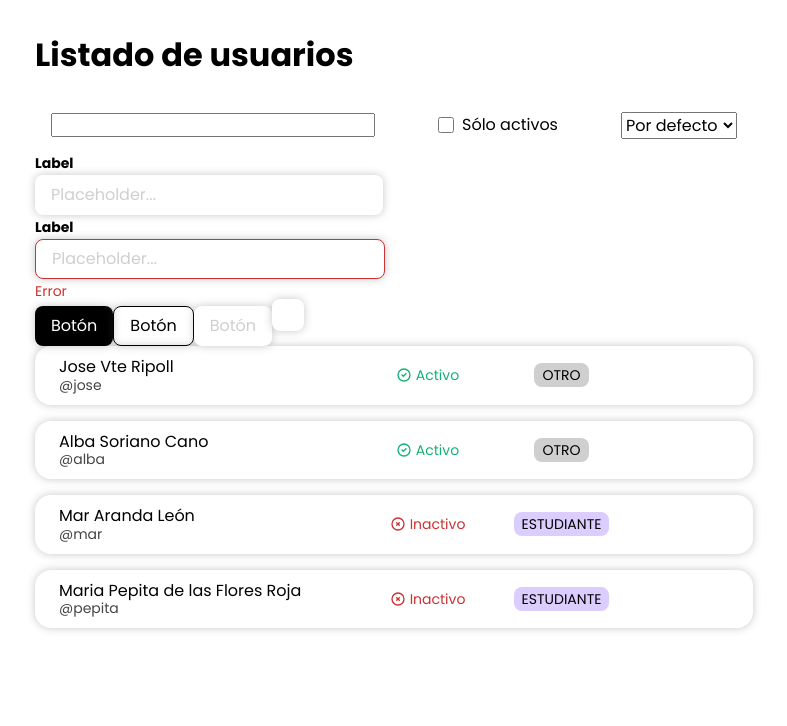
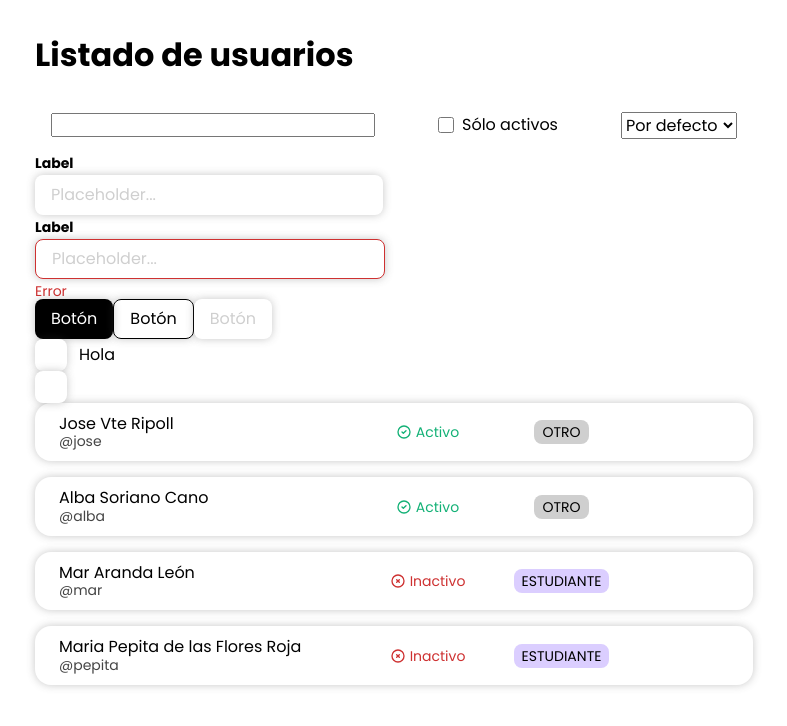
Before and after one commit to JoseVteRS/react-course-learnthis, a React (Vite) app: page / in a window 1280 px wide. Shown: the top 726 px of the page, without its empty margins (246-1033 px from the left). Built offline with nearby package versions, Linux system fonts and the light colour scheme.

Commit message:
practica-1

```diff
--- /dev/null
+++ b/src/components/icon/CheckIcon.jsx
@@ -0,0 +1,22 @@
+import React from "react";
+
+const CheckIcon = props => {
+	return (
+		<svg
+			fill='none'
+			viewBox='0 0 16 12'
+			xmlns='http://www.w3.org/2000/svg'
+			{...props}
+		>
+			<path
+				d='M1 7L5 11L15 1'
+				stroke='black'
+				strokeWidth='2'
+				strokeLinecap='round'
+				strokeLinejoin='round'
+			/>
+		</svg>
+	);
+};
+
+export default CheckIcon;
--- a/src/components/ui/Checkbox.jsx
+++ b/src/components/ui/Checkbox.jsx
@@ -1,7 +1,19 @@
+import CheckIcon from "../icon/CheckIcon";
 import style from "./Checkbox.module.css";
 
-const Checkbox = () => {
-	return <input className={style.checkbox} type='checkbox' />;
+const Checkbox = ({ label }) => {
+	return (
+		<>
+			<div className={style.controlGroup}>
+				<label className={`${style.control} ${style["control-checkbox"]}`}>
+					<input className={style.checkbox} type='checkbox' />
+					<div className={style.control_indicator}></div>
+					{/* <CheckIcon className={style.control_indicator} /> */}
+					{label && <span>{label}</span>}
+				</label>
+			</div>
+		</>
+	);
 };
 
 export default Checkbox;
--- a/src/components/ui/Checkbox.module.css
+++ b/src/components/ui/Checkbox.module.css
@@ -1,25 +1,65 @@
-.checkbox {
+/* https://doodlenerd.com/html-control/css-checkbox-generator */
+
+.controlGroup {
+	display: flex;
+}
+
+.control {
+	display: flex;
+	cursor: pointer;
+}
+.control input {
+	position: absolute;
+	z-index: -1;
+	opacity: 0;
+}
+.control_indicator {
 	height: 32px;
 	width: 32px;
 	box-shadow: var(--shadow-sm);
 	border-radius: var(--radius-sm);
 	background-color: #fff;
 	appearance: none;
+	position: relative;
+	margin-right: 12px;
 }
 
-.checkbox:checked {
-	background-color: #fff;
-	clip-path: polygon(0% 0%, 50% 0%, 100% 50%, 50% 100%, 0% 100%, 50% 50%);
+.control input:checked ~ .control_indicator {
+	background: #fff;
+}
+.control:hover input:not([disabled]):checked ~ .control_indicator,
+.control input:checked:focus ~ .control_indicator {
+	background: #0e6647d;
+}
+.control input:disabled ~ .control_indicator {
+	background: #e6e6e6;
+	opacity: 0.6;
+	pointer-events: none;
 }
 
-.checkbox:focus {
-	box-shadow: var(--shadow-md);
+.control_indicator:after {
+	box-sizing: unset;
+	content: "";
+	position: absolute;
+	display: none;
+}
+.control input:checked ~ .control_indicator:after {
+	display: block;
 }
 
-.checkbox::before {
-	background-color: rosybrown;
+.control-checkbox {
+	display: flex;
+	align-items: center;
+	justify-content: start;
 }
 
-.checkbox:checked::before {
-	background-color: rosybrown;
+.control-checkbox .control_indicator:after {
+	position: absolute;
+	left: 50%;
+	top: 50%;
+	transform: translate(-50%, -50%) rotate(45deg);
+	width: 6px;
+	height: 14px;
+	border: solid var(--color-black);
+	border-width: 0 2px 2px 0;
 }
--- a/src/components/users/UserList.jsx
+++ b/src/components/users/UserList.jsx
@@ -32,6 +32,7 @@ const UserList = ({ initialUsers }) => {
 			<Button type='secondary' disabled>
 				Botón
 			</Button>
+			<Checkbox label='Hola' />
 			<Checkbox />
 			<UsersListRows users={usersFiltered} />
 		</div>
```
